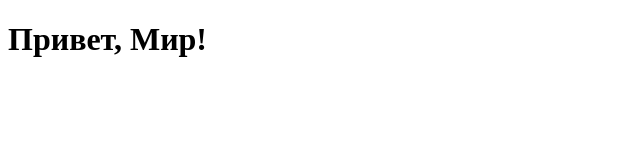
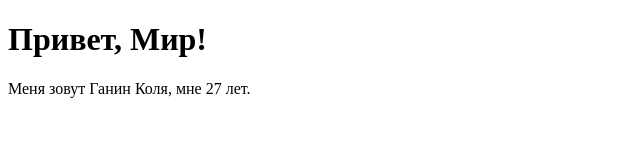
Before and after one commit to kganin/test, a plain HTML site: page index.html in a window 1280 px wide. Shown: the whole page, without its empty margins (0-640 px from the left). Drawn offline with Linux system fonts and the light colour scheme.

Commit message:
Добавляет текст

```diff
--- a/index.html
+++ b/index.html
@@ -9,5 +9,6 @@
     <h1>
         Привет, Мир!
     </h1>
+    <p>Меня зовут Ганин Коля, мне 27 лет.</p>
 </body>
 </html>
```
